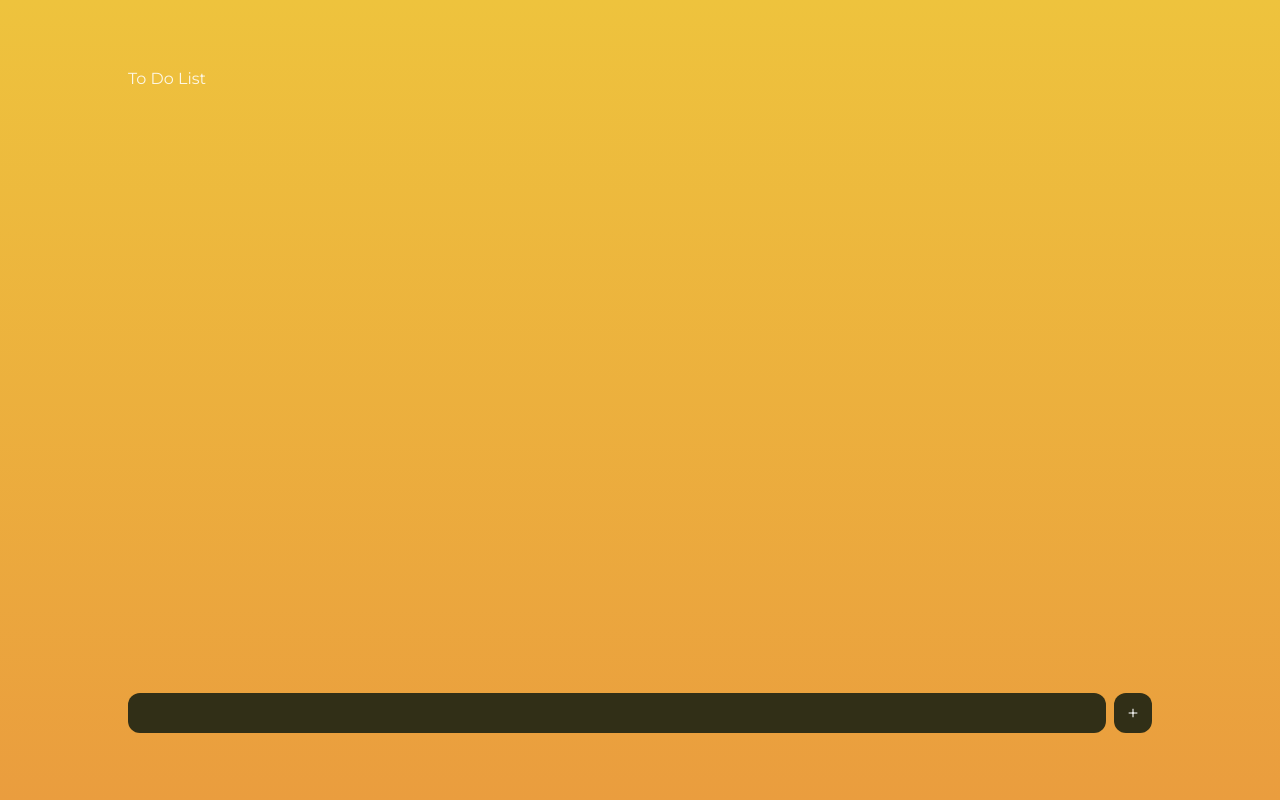
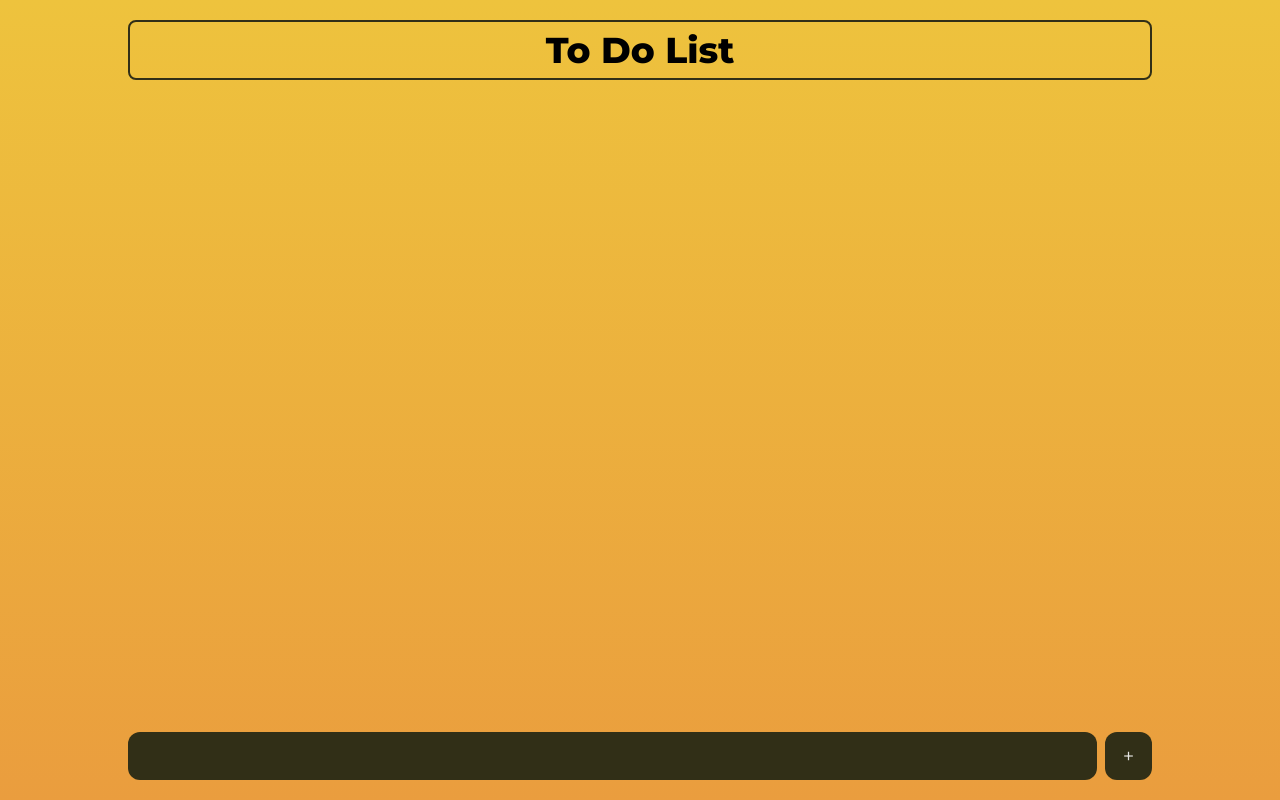
Before and after one commit to Dhanush-ck/todolist-codexintern, a React (Vite) app: page / in a window 1280 px wide. Built offline with nearby package versions, Linux system fonts and the light colour scheme.

Commit message:
Style : Altered style

```diff
--- a/src/index.css
+++ b/src/index.css
@@ -35,12 +35,19 @@
 
 
 .container {
-  @apply w-screen h-screen flex items-center justify-center;
-
+  @apply w-screen h-screen flex items-center justify-center overflow-hidden;
 }
 
 .container-elements {
-  @apply w-4/5 h-5/6 flex flex-col gap-3;
+  @apply flex flex-col gap-3;
+  width: 80%;
+  height: 95%
+}
+
+.header {
+  @apply flex justify-center items-center text-black border-2 p-2 font-extrabold text-4xl rounded-lg ;
+  border-color: #312f17;
+  animation:  fadeIn 1s ease forwards;
 }
 
 .input-area {
@@ -50,12 +57,13 @@
 }
 
 .input-box {
-  @apply w-full rounded-xl p-2;
+  @apply w-full rounded-xl p-3;
   background-color: 	#312f17;
 }
 
 .add-button {
-  @apply flex items-center justify-center w-10 rounded-xl text-xl;
+  @apply flex items-center justify-center rounded-xl text-xl;
+  width: 50px;
   background-color: #312f17;
 }
 
@@ -63,8 +71,17 @@
   @apply overflow-x-auto h-full
 }
 
+.holder {
+  @apply gap-3 grid;
+}
+
 .lists {
-  @apply gap-2 grid;
+  @apply gap-3 grid;
+  grid-template-columns: repeat(auto-fill, minmax(350px, 1fr));
+}
+
+.done {
+  @apply gap-3 grid;
   grid-template-columns: repeat(auto-fill, minmax(350px, 1fr));
 }
 
@@ -72,7 +89,7 @@
   @apply w-full rounded-lg flex items-center flex-col p-2 text-lg gap-2;
   font-weight: 500;
   color: 	#eec33d;
-  margin-bottom: 1em;
+  /* margin-bottom: 1em; */
   /* background-color: #FFBF00; */
   background-color: 	#312f17;
   opacity: 0;
@@ -80,18 +97,18 @@
 }
 
 .text {
-  @apply max-w-full text-black p-3 w-full h-full text-center rounded-md ;
+  @apply max-w-full text-black p-3 w-full h-full text-left rounded-md ;
   background-color: 	#eec33d;
   font-weight: 300;
 }
 
 .keys {
   @apply grid w-full gap-2;
-  grid-template-columns: auto 1fr;
+  grid-template-columns: 1fr auto;
 }
 
 .checkbox {
-  width: 30px
+  width: 40px
 }
 
 .buttons {
@@ -104,6 +121,19 @@
 
 .edit {
   @apply border-2 border-yellow-200 rounded-md hover:bg-yellow-200 hover:text-black
+}
+
+.completed {
+  @apply text-black w-full font-extrabold text-2xl p-2 rounded-lg text-center flex justify-center items-center ;
+  /* border: 2px solid; */
+  /* border-color: #312f17; */
+  animation: fadeIn 1s ease forwards;
+}
+
+.completed-text {
+  @apply text-black w-4/6 p-2 rounded-lg text-center flex justify-center items-center ;
+  border: 2px solid;
+  border-color: #312f17;
 }
 
 @keyframes popup {
```
